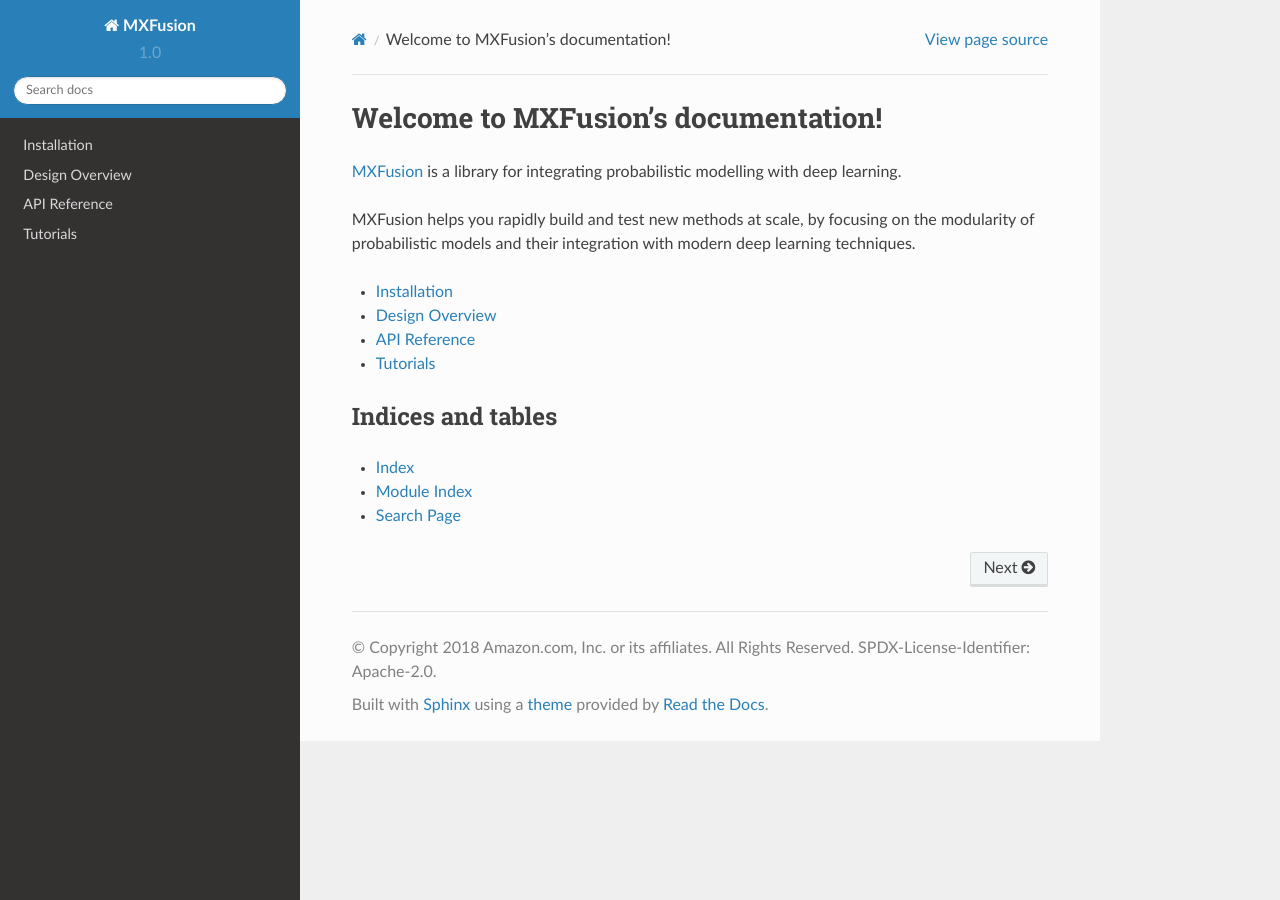
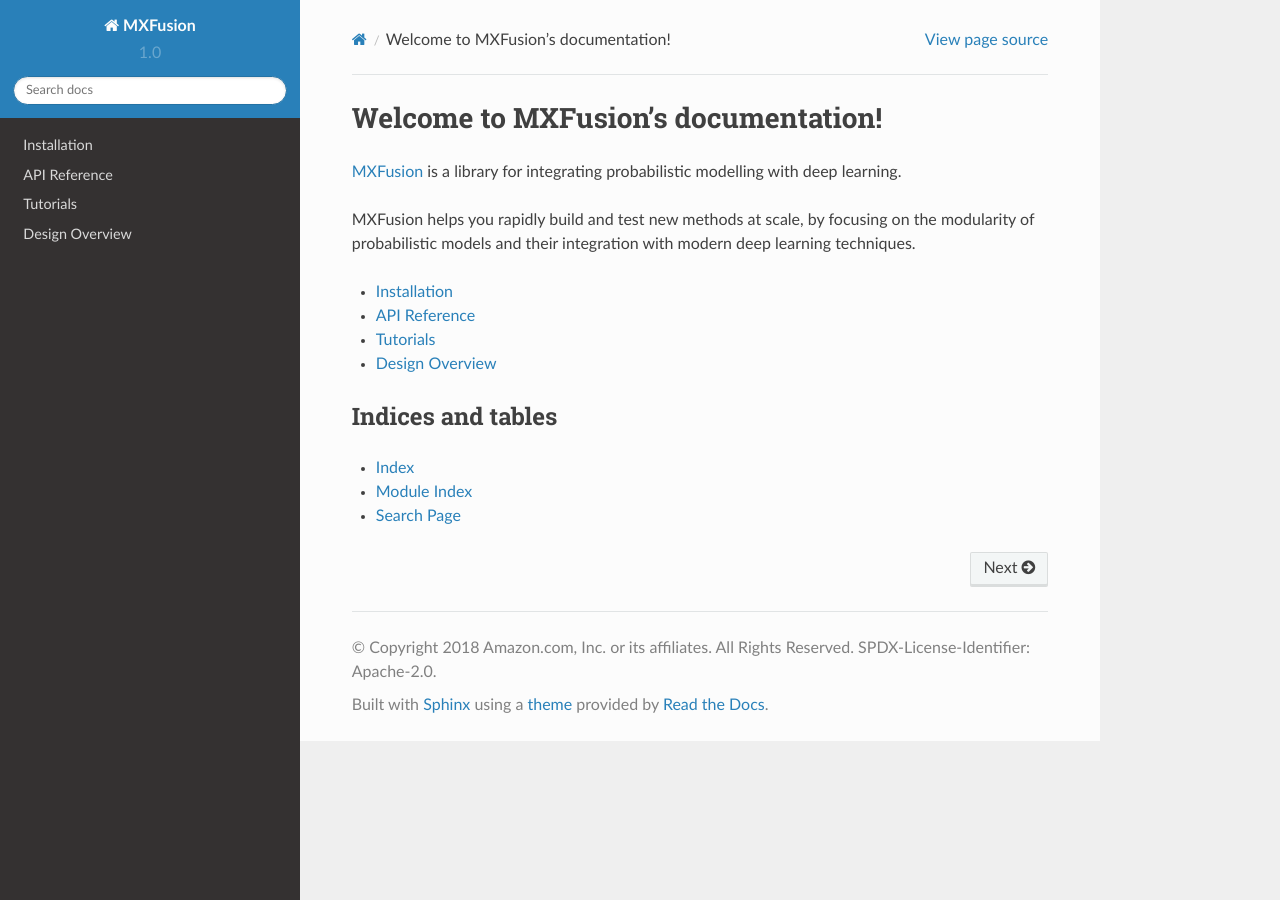
Before and after one commit to amzn/MXFusion, a Sphinx documentation site: the page built from docs/index.md, in a window 1280 px wide. Built offline with Sphinx 7.4.7 and the Read the Docs theme 2.0.0, drawn with Linux system fonts in a browser that asks for light colours; pages that are not in the unit, such as notebooks, are missing from menus.

```diff
--- a/docs/index.md
+++ b/docs/index.md
@@ -6,9 +6,9 @@
 MXFusion helps you rapidly build and test new methods at scale, by focusing on the modularity of probabilistic models and their integration with modern deep learning techniques.
 
 * [Installation](installation.md)
-* [Design Overview](design_documents/overview.md)
 * [API Reference](api.md)
 * [Tutorials](tutorials.md)
+* [Design Overview](design_documents/overview.md)
 
 ## Indices and tables
 
```
